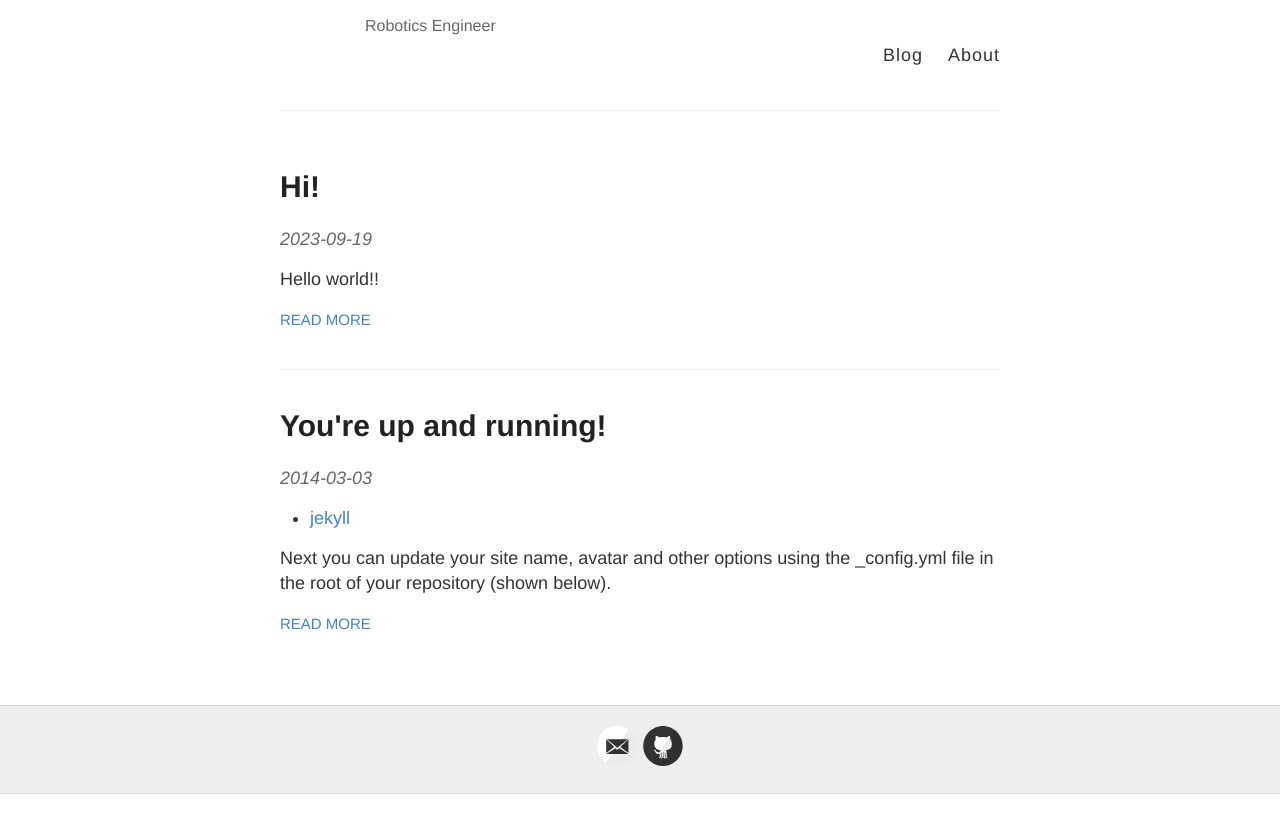
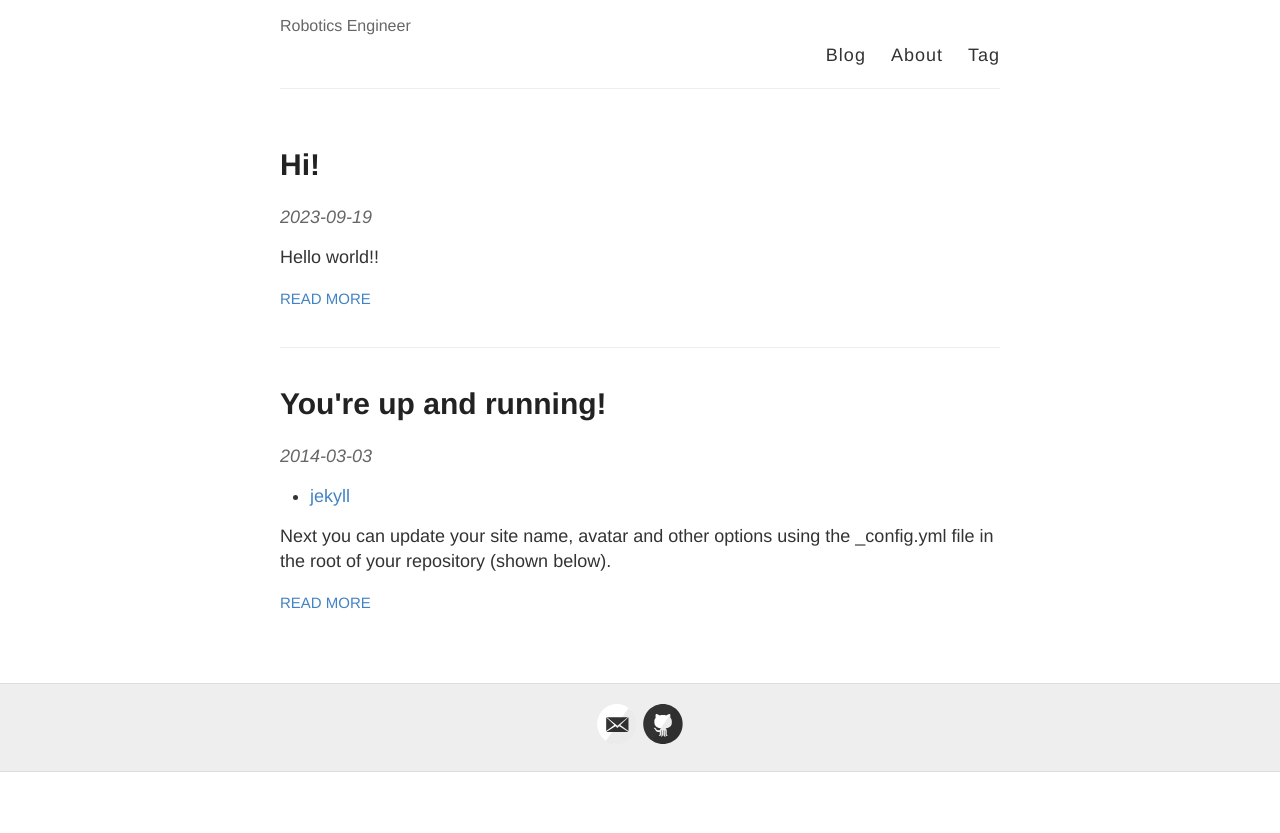
Before and after one commit to sitb157/sitb157.github.io-archive, a Jekyll site: the page built from index.html, in a window 1280 px wide. Shown: the top 833 px of the page. Built offline with Jekyll 4.4.1, drawn with Linux system fonts in a browser that asks for light colours; the list of posts is cut into pages by our own code.

Commit message:
Update default.html

```diff
--- a/_layouts/default.html
+++ b/_layouts/default.html
@@ -19,7 +19,7 @@
     <div class="wrapper-masthead">
       <div class="container">
         <header class="masthead clearfix">
-          <a href="{{ site.baseurl }}/" class="site-avatar"><img src="{{ site.avatar }}" /></a>
+          <!-- <a href="{{ site.baseurl }}/" class="site-avatar"><img src="{{ site.avatar }}" /></a> -->
 
           <div class="site-info">
             <h1 class="site-name"><a href="{{ site.baseurl }}/">{{ site.name }}</a></h1>
@@ -29,6 +29,7 @@
           <nav>
             <a href="{{ site.baseurl }}/">Blog</a>
             <a href="{{ site.baseurl }}/about">About</a>
+            <a href="{{ site.baseurl }}/tag">Tag</a>
           </nav>
         </header>
       </div>
```
